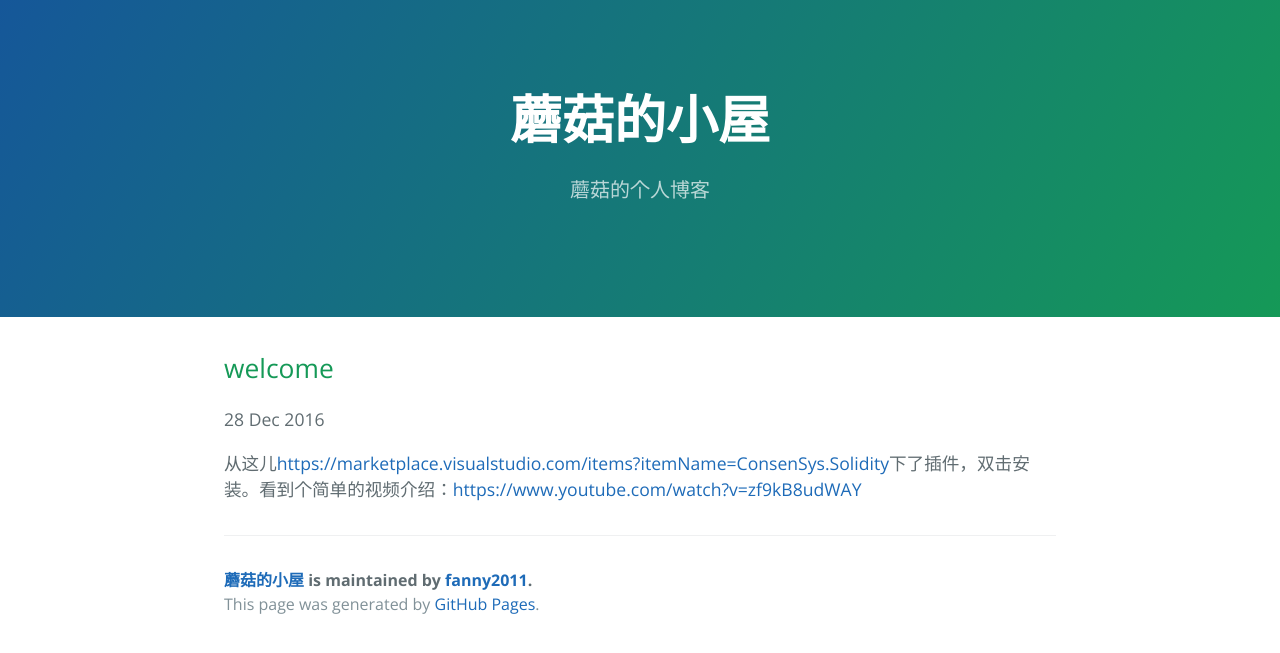
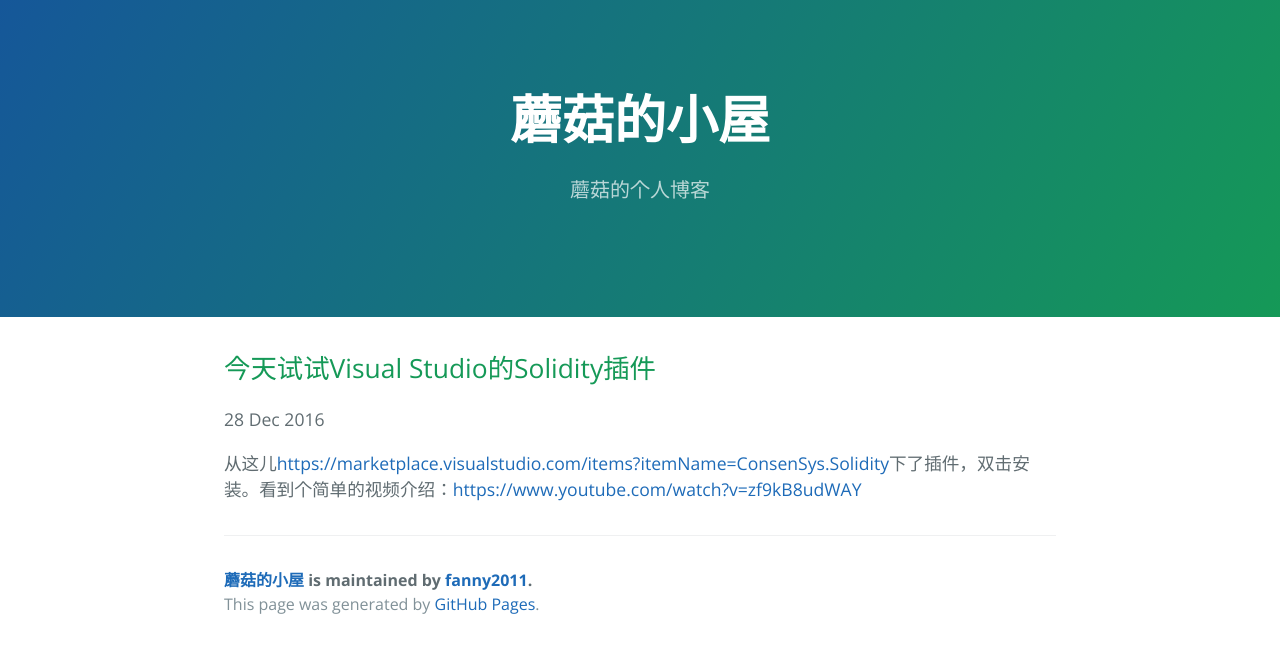
Before and after one commit to Fanny2011/Fanny2011.github.io, a Jekyll site: the page built from _posts/2016-12-28-vs-solidity.markdown, in a window 1280 px wide. Shown: the top 653 px of the page. Built offline with Jekyll 4.4.1, drawn with Linux system fonts in a browser that asks for light colours.

Commit message:
Update 2016-12-28-vs-solidity.markdown

```diff
--- a/_posts/2016-12-28-vs-solidity.markdown
+++ b/_posts/2016-12-28-vs-solidity.markdown
@@ -3,7 +3,7 @@ author: fanny2011
 comments: true
 date: 2016-12-28 00:00:00+00:00
 layout: post
-title: welcome
+title: 今天试试Visual Studio的Solidity插件
 ---
 
 从这儿<a href="https://marketplace.visualstudio.com/items?itemName=ConsenSys.Solidity">https://marketplace.visualstudio.com/items?itemName=ConsenSys.Solidity</a>下了插件，双击安装。看到个简单的视频介绍：<a href="https://www.youtube.com/watch?v=zf9kB8udWAY">https://www.youtube.com/watch?v=zf9kB8udWAY</a>
```
